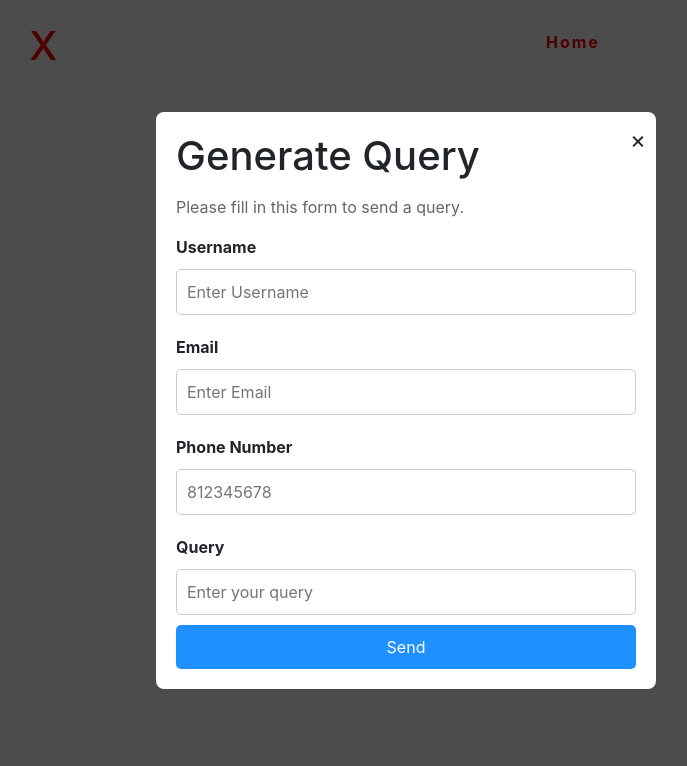
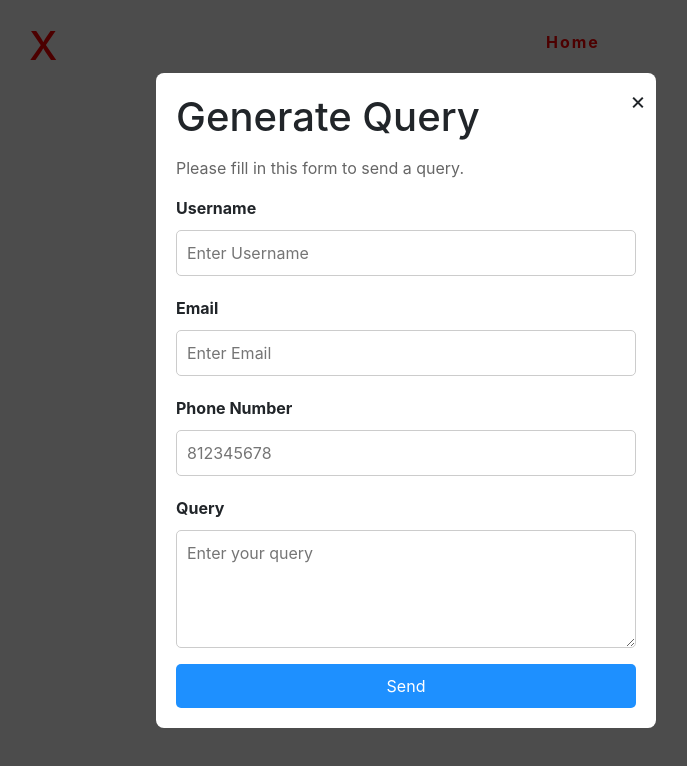
Before and after one commit to abhijan2402/FinanceApp, a React (Create React App) app: page /FinanceApp/regestration in a window 1280 px wide. Shown: the top 766 px of the page, without its empty margins (234-921 px from the left). Built offline with nearby package versions, Linux system fonts and the light colour scheme.

Commit message:
mail added

```diff
--- a/src/components/MainScreen.jsx/MainScreen.css
+++ b/src/components/MainScreen.jsx/MainScreen.css
@@ -42,6 +42,25 @@
   color: #fff;
 }
 
+.landing_btn {
+  padding: 15px 20px;
+  width: 30%;
+  border-radius: 4px;
+  margin-top: 20px;
+  font-size: 18px;
+  font-weight: 700;
+  letter-spacing: 1px;
+  border: none;
+  outline: none;
+  cursor: pointer;
+  background-image: linear-gradient(120deg, #a1c4fd 0%, #c2e9fb 100%);
+  transition: 0.8s all ease-in-out;
+}
+
+.landing_btn:hover {
+  background-image: linear-gradient(to top, #ff0844 0%, #ffb199 100%);
+}
+
 /* Media Queries for Responsiveness */
 
 /* For large screens (desktops) */
@@ -68,6 +87,9 @@
   .content p {
     font-size: 1.5rem;
   }
+  .landing_btn {
+    width: 60%;
+  }
 }
 
 /* For small screens (phones) */
@@ -82,6 +104,9 @@
   .content p {
     font-size: 1.3rem;
   }
+  .landing_btn {
+    width: 80%;
+  }
 }
 
 /* For extra small screens (phones in portrait mode) */
@@ -95,4 +120,7 @@
   .landing-container {
     height: 90vh;
   }
+  .landing_btn {
+    width: 100%;
+  }
 }
--- a/src/components/MainScreen.jsx/MainScreen.jsx
+++ b/src/components/MainScreen.jsx/MainScreen.jsx
@@ -6,7 +6,7 @@ import "./MainScreen.css";
 
 const images = [Img2, Img1, Img3];
 
-const MainScreen = () => {
+const MainScreen = ({openModal }) => {
   const [currentImageIndex, setCurrentImageIndex] = useState(0);
 
   useEffect(() => {
@@ -28,6 +28,7 @@ const MainScreen = () => {
           of investment products tailored to your <span style={{color:"red"}}>goals</span> and <span style={{color:"red"}}>aspirations</span>. It’s
           time to take control of your financial future!
         </p>
+        <button className="landing_btn" onClick={openModal}>Let's Connect</button>
       </div>
     </div>
   );
--- a/src/components/RegistrationForm/RegistrationForm.css
+++ b/src/components/RegistrationForm/RegistrationForm.css
@@ -49,12 +49,20 @@
 }
 
 .modal-container input[type="text"],
-.modal-container input[type="tel"] {
+.modal-container input[type="tel"],
+.modal-container textarea {
   width: 100%;
   padding: 10px;
   margin: 10px 0;
   border: 1px solid #ccc;
   border-radius: 5px;
+  font-family: inherit;
+  font-size: 16px;
+}
+
+.modal-container textarea {
+  resize: vertical; /* Allows vertical resizing of the textarea */
+  min-height: 100px; /* Minimum height for the textarea */
 }
 
 .modal-container label {
--- a/src/components/RegistrationForm/RegistrationForm.jsx
+++ b/src/components/RegistrationForm/RegistrationForm.jsx
@@ -1,5 +1,4 @@
 import React, { useState } from "react";
-import emailjs from "emailjs-com";
 import "./RegistrationForm.css";
 
 const RegistrationForm = ({ closeModal }) => {
@@ -28,34 +27,6 @@ const RegistrationForm = ({ closeModal }) => {
     return Object.keys(errors).length === 0;
   };
 
-  const handleSubmit = (e) => {
-    e.preventDefault();
-    if (validateForm()) {
-      sendEmail();
-    }
-  };
-
-  const sendEmail = () => {
-    emailjs
-      .send(
-        "service_pausitr",
-        "template_umffnti",
-        formData,
-        "brxHPaEGgAk3WeFcT"
-      )
-      .then(
-        (result) => {
-          console.log(result.text);
-          setSubmitted(true);
-          alert("Message sent successfully!");
-        },
-        (error) => {
-          console.log(error.text);
-          alert("Failed to send the message.");
-        }
-      );
-  };
-
   return (
     <div className="modal-overlay" onClick={closeModal}>
       <div className="modal-container" onClick={(e) => e.stopPropagation()}>
@@ -68,7 +39,7 @@ const RegistrationForm = ({ closeModal }) => {
           <p style={{ color: "green" }}>Query sent successfully!</p>
         )}
 
-        <form onSubmit={handleSubmit}>
+        <form action="https://formspree.io/f/mblrbpyb" method="POST">
           <label>
             <b>Username</b>
           </label>
@@ -80,7 +51,9 @@ const RegistrationForm = ({ closeModal }) => {
             onChange={handleChange}
             required
           />
-          {errors.username && <p style={{ color: "red" }}>{errors.username}</p>}
+          {errors.username && (
+            <p style={{ color: "red" }}>{errors.username}</p>
+          )}
 
           <label>
             <b>Email</b>
@@ -111,12 +84,12 @@ const RegistrationForm = ({ closeModal }) => {
           <label>
             <b>Query</b>
           </label>
-          <input
-            type="text"
+          <textarea
             name="query"
             placeholder="Enter your query"
             value={formData.query}
             onChange={handleChange}
+            rows="4"
             required
           />
           {errors.query && <p style={{ color: "red" }}>{errors.query}</p>}
--- a/src/screens/Layout.jsx
+++ b/src/screens/Layout.jsx
@@ -21,7 +21,7 @@ const Layout = () => {
 
   return (
     <div className="container-fluid">
-      <MainScreen />
+      <MainScreen openModal={openModal} />
       <WhoWeAre />
       <Services openModal={openModal} />
       <FinancialOverview />
```
